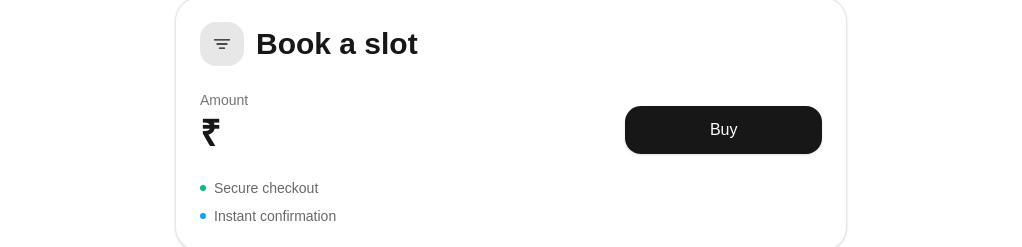
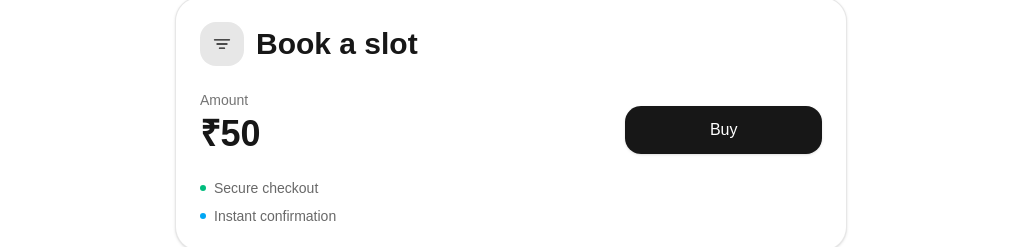
Before and after one commit to vmss2009/hamaralabs-rtl, a Next.js app: page /buy in a window 1280 px wide. Shown: the part 132-379 px from the top of the page, without its empty margins (129-1151 px from the left). Built offline with nearby package versions, Linux system fonts and the light colour scheme; no server answers.

Commit message:
Fixed amount issue

```diff
--- a/app/buy/page.tsx
+++ b/app/buy/page.tsx
@@ -2,9 +2,10 @@
 
 import { useMemo, useState } from "react";
 
-const AMOUNT = process.env.NEXT_PUBLIC_AMOUNT;
 
 export default function BuyPage() {
+  const AMOUNT = process.env.NEXT_PUBLIC_AMOUNT || 50;
+
   const [open, setOpen] = useState(false);
   const [email, setEmail] = useState("");
   const [phone, setPhone] = useState("+91 ");
--- a/apphosting.yaml
+++ b/apphosting.yaml
@@ -30,3 +30,5 @@ env:
     secret: PAYMENT_SERVER
   - variable: SERVICE_ACCOUNT_KEY
     secret: FIREBASE_SERVICE_ACCOUNT_JSON
+  - variable: NEXT_PUBLIC_AMOUNT
+    secret: NEXT_PUBLIC_AMOUNT
```
